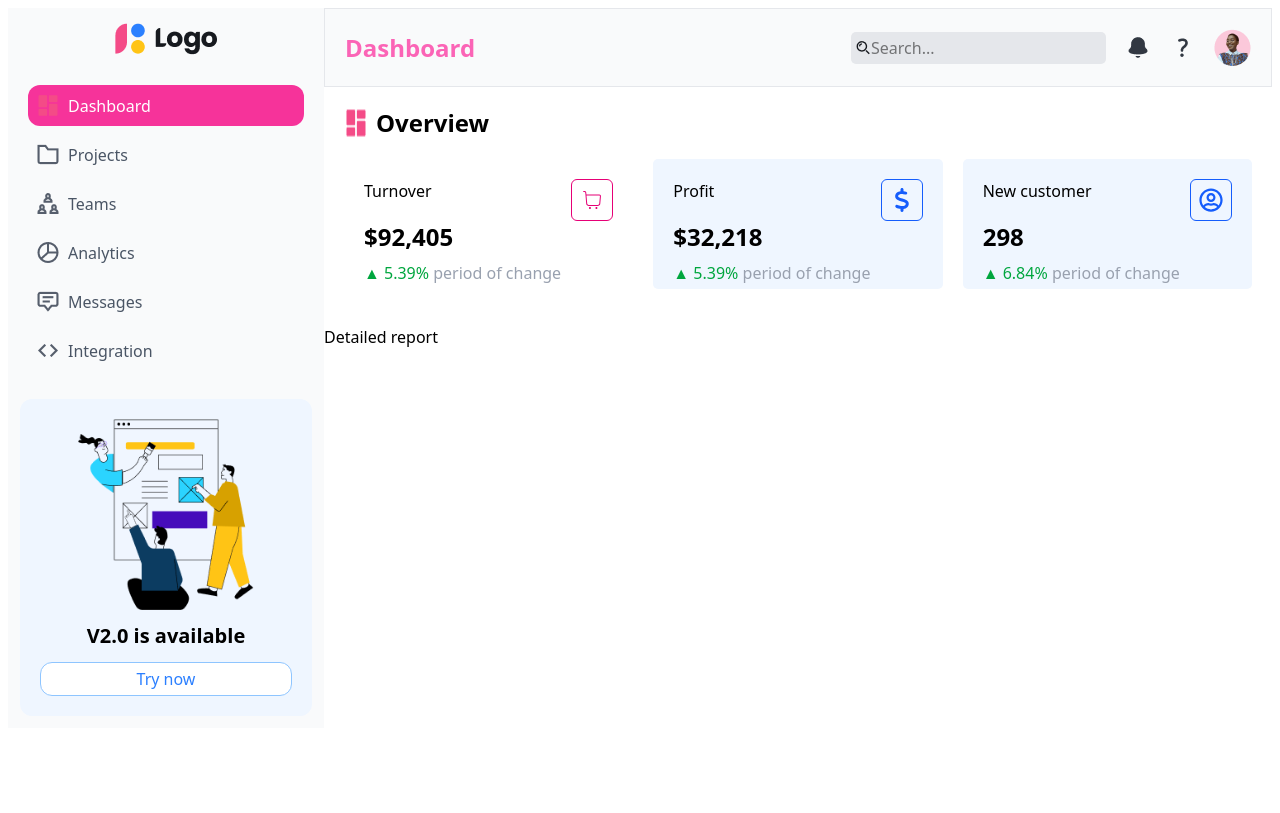
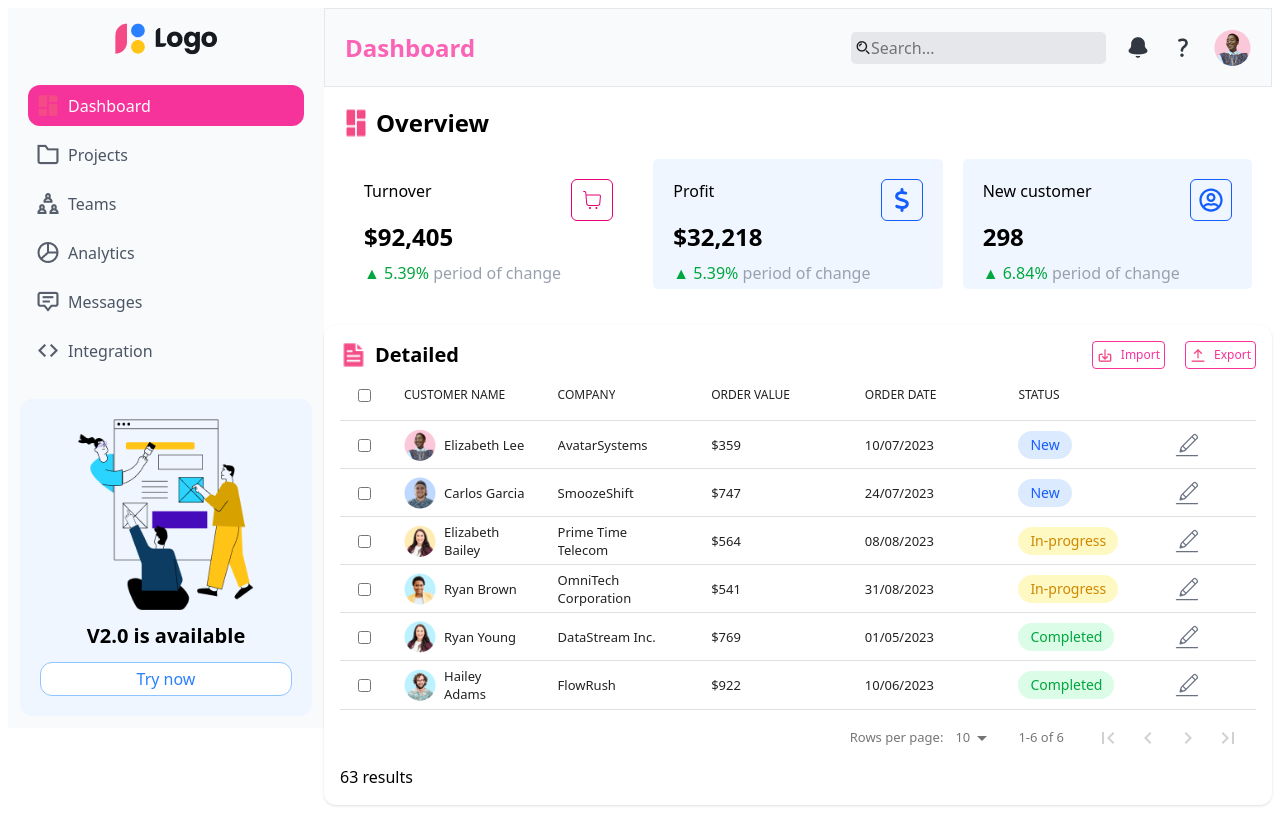
Before and after one commit to ThanhTungstudent/ReactTuan08, a React (Vite) app: page / in a window 1280 px wide. Built offline with nearby package versions, Linux system fonts and the light colour scheme; data requests are answered from the project's data file.

Commit message:
3. DataTable

```diff
--- a/package.json
+++ b/package.json
@@ -13,6 +13,7 @@
     "@tailwindcss/vite": "^4.1.4",
     "json-server": "^1.0.0-beta.3",
     "react": "^19.0.0",
+    "react-data-table-component": "^7.7.0",
     "react-dom": "^19.0.0",
     "react-icons": "^5.5.0",
     "react-router-dom": "^7.5.0",
--- /dev/null
+++ b/src/components/DataTable/CustomDataTable.jsx
@@ -0,0 +1,160 @@
+import React, { useState } from "react";
+import DataTable from "react-data-table-component";
+import { CiEdit } from "react-icons/ci";
+
+const data = [
+  {
+    id: 1,
+    name: "Elizabeth Lee",
+    company: "AvatarSystems",
+    value: "$359",
+    date: "10/07/2023",
+    status: "New",
+    avatar: "./Lab_05/Avatar.png",
+  },
+  {
+    id: 2,
+    name: "Carlos Garcia",
+    company: "SmoozeShift",
+    value: "$747",
+    date: "24/07/2023",
+    status: "New",
+    avatar: "./Lab_05/Avatar (1).png",
+  },
+  {
+    id: 3,
+    name: "Elizabeth Bailey",
+    company: "Prime Time Telecom",
+    value: "$564",
+    date: "08/08/2023",
+    status: "In-progress",
+    avatar: "./Lab_05/Avatar (2).png",
+  },
+  {
+    id: 4,
+    name: "Ryan Brown",
+    company: "OmniTech Corporation",
+    value: "$541",
+    date: "31/08/2023",
+    status: "In-progress",
+    avatar: "./Lab_05/Avatar (3).png",
+  },
+  {
+    id: 5,
+    name: "Ryan Young",
+    company: "DataStream Inc.",
+    value: "$769",
+    date: "01/05/2023",
+    status: "Completed",
+    avatar: "./Lab_05/Avatar (4).png",
+  },
+  {
+    id: 6,
+    name: "Hailey Adams",
+    company: "FlowRush",
+    value: "$922",
+    date: "10/06/2023",
+    status: "Completed",
+    avatar: "./Lab_05/Avatar (5).png",
+  },
+];
+
+function CustomDataTable() {
+  const statusStyles = {
+    New: "bg-blue-100 text-blue-600",
+    "In-progress": "bg-yellow-100 text-yellow-600",
+    Completed: "bg-green-100 text-green-600",
+  };
+  const columns = [
+    {
+      name: "CUSTOMER NAME",
+      selector: (row) => row.name,
+      cell: (row) => (
+        <div className="flex items-center gap-2">
+          <img
+            src={row.avatar}
+            alt={row.name}
+            className="w-8 h-8 rounded-full object-cover"
+          />
+          <span className="font-medium">{row.name}</span>
+        </div>
+      ),
+      sortable: true,
+    },
+    {
+      name: "COMPANY",
+      selector: (row) => row.company,
+      sortable: true,
+      wrap: true,
+    },
+    {
+      name: "ORDER VALUE",
+      selector: (row) => row.value,
+      sortable: true,
+    },
+    {
+      name: "ORDER DATE",
+      selector: (row) => row.date,
+      sortable: true,
+    },
+    {
+      name: "STATUS",
+      selector: (row) => row.status,
+      cell: (row) => (
+        <span
+          className={`text-sm px-3 py-1 rounded-full font-medium ${
+            statusStyles[row.status]
+          }`}
+        >
+          {row.status}
+        </span>
+      ),
+    },
+    {
+      name: "",
+      cell: (row) => (
+        <button
+          className="text-gray-500 hover:text-gray-800"
+          onClick={() => handleEdit(row)}
+        >
+          <CiEdit size={30} />
+        </button>
+      ),
+      width: "100px",
+    },
+  ];
+
+  return (
+    <>
+      <div className="p-4 bg-white rounded-xl shadow-sm">
+        <div className="flex justify-between">
+          <div className="flex gap-2">
+            <img src="./Lab_05/File text 1.png" alt="" />
+            <span className="text-xl font-bold">Detailed report</span>
+          </div>
+          <div className="flex gap-5">
+            <button className="flex gap-2 items-center p-1 border border-pink-500 rounded">
+              <img src="./Lab_05/Download.png" alt="" />
+              <span className="text-[12px] text-pink-500">Import</span>
+            </button>
+            <button className="flex gap-2 items-center p-1 border border-pink-500 rounded">
+              <img src="./Lab_05/Move up.png" alt="" />
+              <span className="text-[12px] text-pink-500">Export</span>
+            </button>
+          </div>
+        </div>
+        <DataTable
+          columns={columns}
+          data={data}
+          selectableRows
+          pagination
+          highlightOnHover
+          className="rounded-lg"
+        />
+        <span>63 results</span>
+      </div>
+    </>
+  );
+}
+
+export default CustomDataTable;
--- a/src/pages/Dashboard/Dashboard.jsx
+++ b/src/pages/Dashboard/Dashboard.jsx
@@ -1,13 +1,8 @@
 import React from "react";
-
+import CustomDataTable from "../../components/DataTable/CustomDataTable";
 
 function Dashboard() {
-
-  return (
-    <div>
-      Detailed report
-    </div>
-  )
+  return <CustomDataTable />;
 }
 
 export default Dashboard;
```
Also changed, not shown: MinhChung/3. DataTable.png (added), 1 other file (tests, documents, lock files or other folders).
